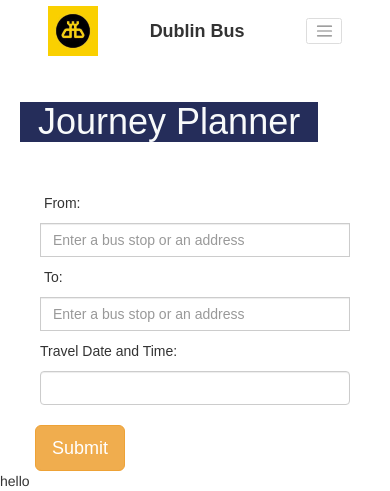
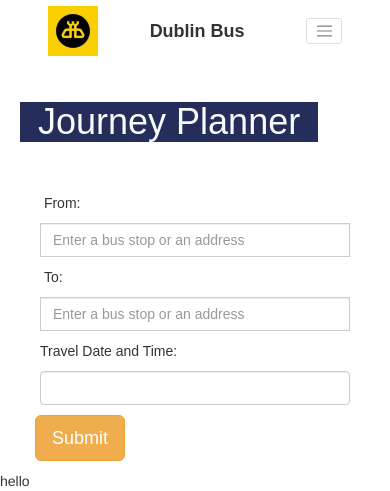
Before and after one commit to Bestmart721/Dublin_bus_official, a Django app: page / in a window 390 px wide. Shown: the top 491 px of the page. Run offline with Django 3.2, Linux system fonts and the light colour scheme; some libraries are stand-ins or nearby versions.

Commit message:
even more minor CSS changes to the Buttons because I forgot totest in mobile view

```diff
--- a/django_server/dublin_bus/bus/templates/bus/index.html
+++ b/django_server/dublin_bus/bus/templates/bus/index.html
@@ -42,7 +42,7 @@
       </div>
           </div>
         </form>
-        <input type="submit" form="form1" class="btn btn-warning btn-info btn-lg" value="Submit" onclick="myFunction()" style="margin-top: 20px;">
+        <input type="submit" form="form1" class="btn btn-warning btn-info btn-lg" value="Submit" onclick="myFunction()" style="margin-top: 10px; margin-bottom: 10px;">
     </div>
     <script>
       function myFunction() {
--- a/django_server/dublin_bus/bus/templates/bus/login.html
+++ b/django_server/dublin_bus/bus/templates/bus/login.html
@@ -17,9 +17,9 @@
   <div class="form-group">
     <label for="pwd">Password:</label>
     <input type="password" class="form-control" id="pwd">
+    <button type="button" class="btn btn btn-lg" style="margin-top: 10px; margin-bottom: 10px;">Sign up</button> <button type="button" class="btn btn-warning btn-lg" style="margin-top: 10px; margin-bottom: 10px;">Log in</button>
 
   </div>
-  <button type="button" class="btn btn btn-lg" style="margin-top: 20px;">Sign up</button> <button type="button" class="btn btn-warning btn-lg" style="margin-top: 20px;">Log in</button>
 
   </div>
   <div class="col-md-6"><img src="{% static 'bus-3.jpeg' %}" width="500px"; height="400px"></div>
```
